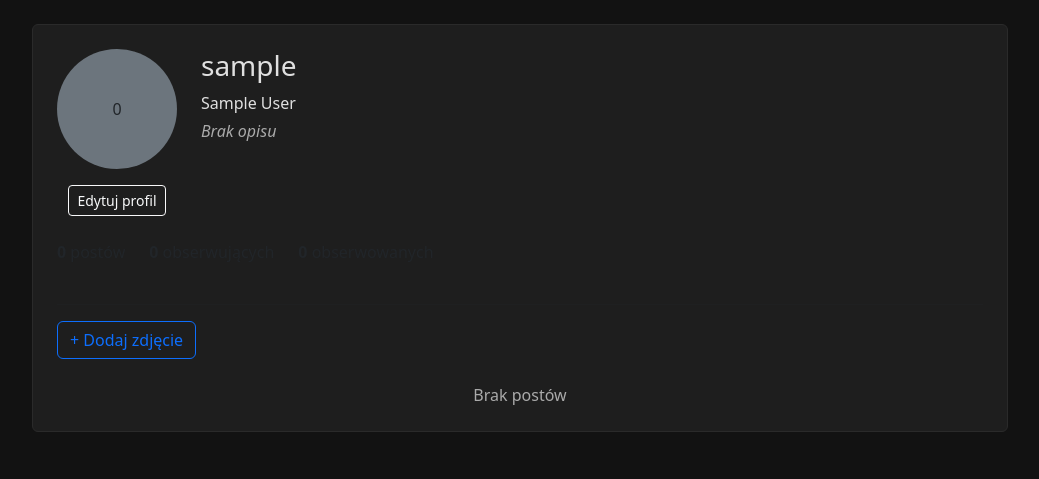
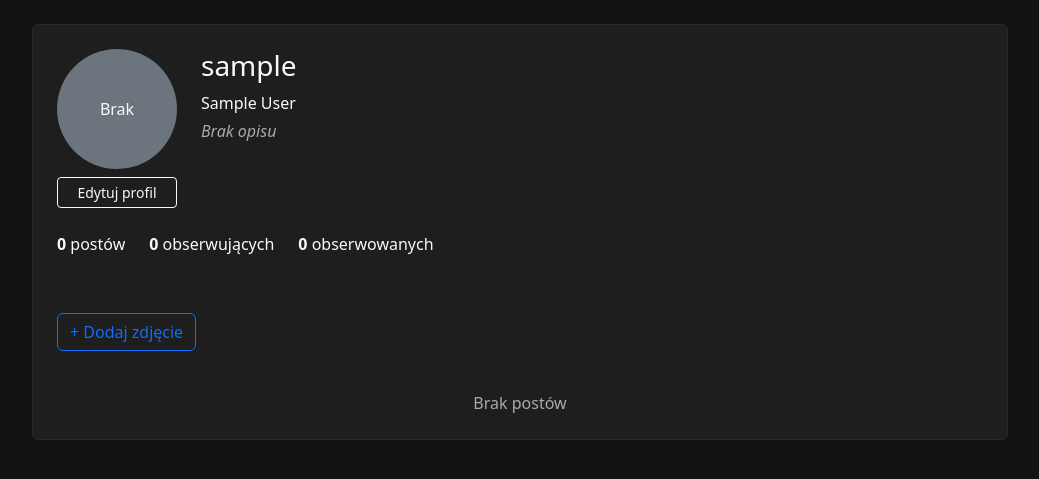
Before and after one commit to martrzeciak/lensy-app, a Django app: page /accounts/profile/ in a window 1280 px wide. Shown: the part 56-535 px from the top of the page, without its empty margins (120-1159 px from the left). Run offline with Django 5.2, Linux system fonts and the light colour scheme; the visitor is signed in with stand-in values (Sample User, id 1); data that the repository does not hold is empty.

Commit message:
Pre ating to posts, configure url, model, views, made migrations and acting at files base and profiler

```diff
--- a/lensy_backend/accounts/views.py
+++ b/lensy_backend/accounts/views.py
@@ -56,9 +56,10 @@ def logout_view(request):
 
 @login_required
 def profile_view(request):
-    user = request.user
-    return render(request, "accounts/profile.html", {"profile_user": user})
+    profile_user = request.user
+    posts = profile_user.posts.all().order_by('-created_at')
 
+    return render(request, 'accounts/profile.html', {'profile_user': profile_user, 'posts': posts})
 
 @login_required
 def edit_profile_view(request):
--- a/lensy_backend/lensy_backend/settings.py
+++ b/lensy_backend/lensy_backend/settings.py
@@ -40,9 +40,9 @@ INSTALLED_APPS = [
     'accounts',
     'core',
     'posts',
-    'comments',
-    'likes',
-    'hashtags',
+    # 'comments',
+    # 'likes',
+    # 'hashtags',
 ]
 
 MIDDLEWARE = [
--- a/lensy_backend/lensy_backend/urls.py
+++ b/lensy_backend/lensy_backend/urls.py
@@ -22,7 +22,8 @@ from django.conf.urls.static import static
 urlpatterns = [
     path('admin/', admin.site.urls),
     path('', include("core.urls")),
-    path('accounts/', include("accounts.urls"))
+    path('accounts/', include("accounts.urls")),
+    path('posts', include('posts.urls')),
 ]
 
 # p
--- a/lensy_backend/posts/models.py
+++ b/lensy_backend/posts/models.py
@@ -3,9 +3,10 @@ from django.conf import settings
 
 User = settings.AUTH_USER_MODEL
 
+
 class Post(models.Model):
     user = models.ForeignKey(
-        User,
+        settings.AUTH_USER_MODEL,
         on_delete=models.CASCADE,
         related_name='posts'
     )
--- /dev/null
+++ b/lensy_backend/posts/urls.py
@@ -0,0 +1,6 @@
+from django.urls import path
+from . import views
+
+urlpatterns = [
+    path('add/', views.add_post, name='add_post'),
+]
--- a/lensy_backend/templates/accounts/profile.html
+++ b/lensy_backend/templates/accounts/profile.html
@@ -1,63 +1,97 @@
 {% extends "base.html" %}
 {% block title %}Profil{% endblock %}
-
 {% block content %}
 <div class="card p-4">
 
+    <!-- ================= GÓRA PROFILU ================= -->
     <div class="d-flex gap-4 mb-4">
 
-        <div>
+        <div class="text-center">
             {% if profile_user.avatar %}
-                <img src="{{ profile_user.avatar.url }}" class="rounded-circle" width="120" height="120">
+                <img src="{{ profile_user.avatar.url }}"
+                     class="rounded-circle mb-2"
+                     width="120"
+                     height="120">
             {% else %}
-                <div class="rounded-circle bg-secondary d-flex align-items-center justify-content-center"
+                <div class="rounded-circle bg-secondary d-flex align-items-center justify-content-center mb-2"
                      style="width:120px;height:120px;">
-                    0
+                    <span class="text-light">Brak</span>
                 </div>
             {% endif %}
 
-            <div class="mt-2 text-center">
-
-                <a href="{% url 'edit_profile' %}" class="btn btn-sm btn-outline-light mt-2">
-                    Edytuj profil
-                 </a>
-
-            </div>
-
+            <a href="{% url 'edit_profile' %}"
+               class="btn btn-sm btn-outline-light w-100">
+                Edytuj profil
+            </a>
         </div>
 
         <div>
-            <h3>{{ profile_user.username }}</h3>
-            <p class="mb-1">{{ profile_user.first_name }} {{ profile_user.last_name }}</p>
+            <h3 class="text-light">{{ profile_user.username }}</h3>
+            <p class="text-light mb-1">
+                {{ profile_user.first_name }} {{ profile_user.last_name }}
+            </p>
 
             {% if profile_user.bio %}
-                <p class="text-muted">{{ profile_user.bio }}</p>
+                <p class="text-light">{{ profile_user.bio }}</p>
             {% else %}
                 <p class="text-muted fst-italic">Brak opisu</p>
             {% endif %}
-
         </div>
     </div>
 
-
-    <div class="d-flex gap-4 mb-4">
-        <div><strong>0</strong> postów</div>
+    <!-- ================= STATYSTYKI ================= -->
+    <div class="d-flex gap-4 mb-4 text-light">
+        <div><strong>{{ posts.count }}</strong> postów</div>
         <div><strong>{{ profile_user.followers_count }}</strong> obserwujących</div>
         <div><strong>{{ profile_user.following_count }}</strong> obserwowanych</div>
     </div>
 
     <hr>
 
+    <!-- ================= DODAWANIE POSTA ================= -->
     <div class="mb-4">
-        <a href="#" class="btn btn-outline-primary">
+        <button id="showPostFormBtn" class="btn btn-outline-primary mb-3">
             + Dodaj zdjęcie
-        </a>
+        </button>
+
+        <form id="postForm"
+              method="post"
+              action="{% url 'add_post' %}"
+              enctype="multipart/form-data"
+              style="display:none"
+              class="card p-3">
+
+            {% csrf_token %}
+
+            <input type="file"
+                   name="image"
+                   accept="image/*"
+                   class="form-control mb-2"
+                   required>
+
+            <textarea name="description"
+                      class="form-control mb-2"
+                      rows="3"
+                      placeholder="Opis (opcjonalnie)"></textarea>
+
+            <button class="btn btn-success mb-2">
+                Opublikuj
+            </button>
+
+            <button type="button"
+                    id="cancelPostBtn"
+                    class="btn btn-outline-secondary">
+                Anuluj
+            </button>
+        </form>
     </div>
 
+    <!-- ================= POSTY ================= -->
     <div class="row g-2">
         {% for post in posts %}
             <div class="col-4">
-                <img src="{{ post.image.url }}" class="img-fluid rounded">
+                <img src="{{ post.image.url }}"
+                     class="img-fluid rounded">
             </div>
         {% empty %}
             <div class="col-12 text-center text-muted">
--- a/lensy_backend/templates/base.html
+++ b/lensy_backend/templates/base.html
@@ -42,5 +42,28 @@
 {% endif %}
     </div>
 
+<!-- Tymczasowo -->
+<script>
+document.addEventListener('DOMContentLoaded', function () {
+
+    const showBtn = document.getElementById('showPostFormBtn');
+    const form = document.getElementById('postForm');
+    const cancelBtn = document.getElementById('cancelPostBtn');
+
+    if (showBtn && form && cancelBtn) {
+        showBtn.addEventListener('click', () => {
+            showBtn.style.display = 'none';
+            form.style.display = 'block';
+        });
+
+        cancelBtn.addEventListener('click', () => {
+            form.style.display = 'none';
+            showBtn.style.display = 'inline-block';
+        });
+    }
+
+});
+</script>
+
 </body>
 </html>
```
Also changed, not shown: lensy_backend/posts/views.py (+10 -9 lines), lensy_backend/accounts/migrations/0004_alter_customuser_gender.py (added).
